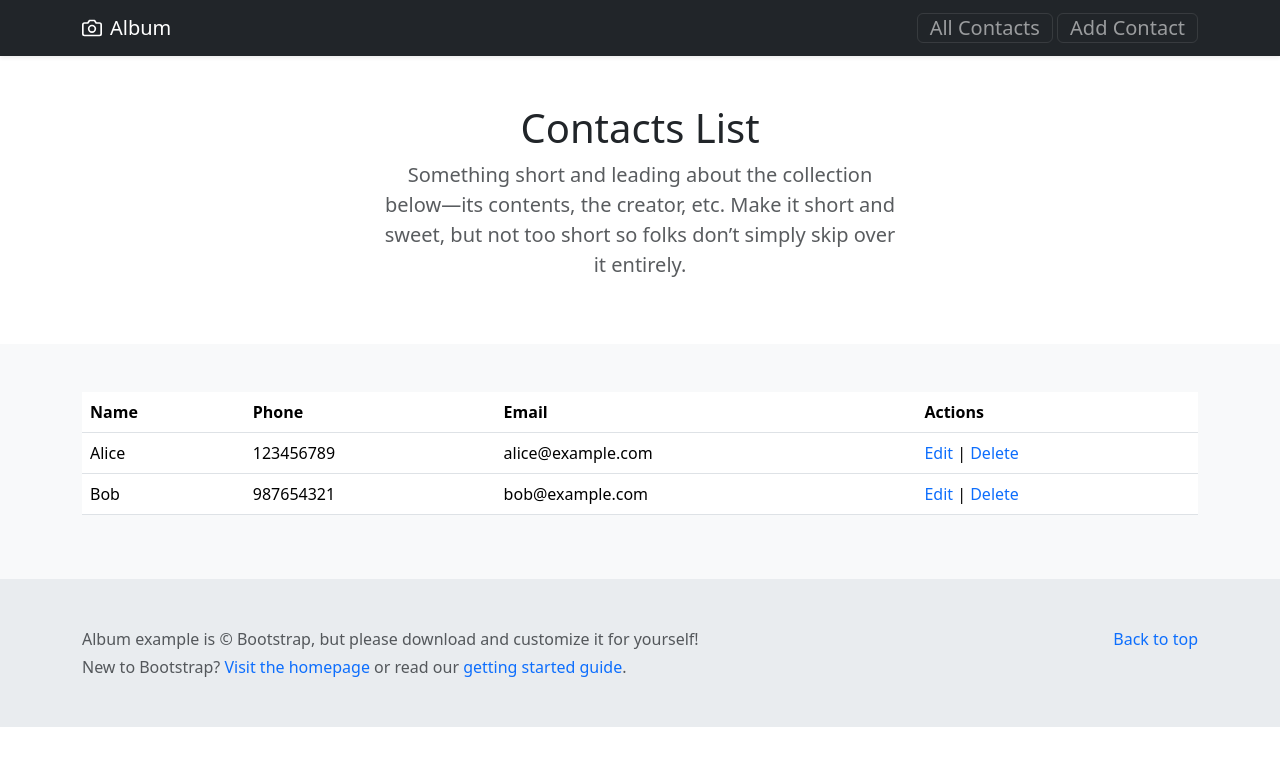
After one commit to NeZur21/pythonProject, a Flask app: page /all_contacts in a window 1280 px wide. The commit adds this page. Shown: the top 766 px of the page. Run offline with Flask 3, Linux system fonts and the light colour scheme.

Commit message:
new html templates, new code

```diff
--- a/app.py
+++ b/app.py
@@ -5,10 +5,27 @@ from flask import render_template
 
 app = flask.Flask(__name__)
 
+class Contact:
+    def __init__(self, id, name, phone, email):
+        self.id = id
+        self.name = name
+        self.phone = phone
+        self.email = email
+
+
+contacts = [
+    Contact(1, "Alice", "123456789", "alice@example.com"),
+    Contact(2, "Bob", "987654321", "bob@example.com")
+]
+
 @app.route('/')
 def contact_list():
     return render_template('base.html')
 
+@app.route('/all_contacts')
+def all_contacts():
+    return render_template('contacts.html', contacts=contacts)
+
 
 if __name__ == '__main__':
     app.run(debug=True)
--- a/templates/base.html
+++ b/templates/base.html
@@ -7,21 +7,44 @@
   <link rel="stylesheet" href="{{ url_for('static', filename='css/styles.css') }}">
   <link rel="stylesheet" href="https://cdn.jsdelivr.net/npm/bootstrap@5.3.3/dist/css/bootstrap.min.css">
   <title>Title</title>
+  <style>
+   a {
+    text-decoration: none
+   }
+  </style>
 </head>
 <body>
-  <header>
+  <header class='bg-light'>
     <div class="navbar navbar-dark bg-dark shadow-sm">
     <div class="container">
-      <a href="#" class="navbar-brand d-flex align-items-center">
+      <a href="#" class="fw-light navbar-brand d-flex align-items-center">
         <svg xmlns="http://www.w3.org/2000/svg" width="20" height="20" fill="none" stroke="currentColor" stroke-linecap="round" stroke-linejoin="round" stroke-width="2" aria-hidden="true" class="me-2" viewBox="0 0 24 24"><path d="M23 19a2 2 0 0 1-2 2H3a2 2 0 0 1-2-2V8a2 2 0 0 1 2-2h4l2-3h6l2 3h4a2 2 0 0 1 2 2z"></path><circle cx="12" cy="13" r="4"></circle></svg>
         <strong>Album</strong>
       </a>
-      <nav>
-        <button class='navbar-toggler' href="{{ url_for('contact_list') }}">All Contacts</button>
-            <button class='navbar-toggler' href="{{ url_for('contact_list') }}">Add Contact</button>
-      </nav>
+      <div>
+        <a href="{{ url_for('all_contacts') }}">
+          <button class='fw-light navbar-toggler' type="button" data-bs-toggle="collapse" data-bs-target="#navbarNav" aria-controls="navbarNav" aria-expanded="false" aria-label="Toggle navigation">All Contacts</button>
+        </a>
+        <a href="{{ url_for('contact_list') }}">
+          <button class='fw-light navbar-toggler' type="button" data-bs-toggle="collapse" data-bs-target="#navbarNav" aria-controls="navbarNav" aria-expanded="false" aria-label="Toggle navigation">Add Contact</button>
+        </a>
+      </div>
     </div>
-  </div>
+    </div>
   </header>
+  <main>
+    {% block content %}
+        {% endblock %}
+  </main>
+
+  <footer class="fw-light bg-body-secondary text-body-secondary py-5">
+    <div class="container">
+      <p class="float-end mb-1">
+        <a href="#">Back to top</a>
+      </p>
+      <p class="mb-1">Album example is © Bootstrap, but please download and customize it for yourself!</p>
+      <p class="mb-0">New to Bootstrap? <a href="/">Visit the homepage</a> or read our <a href="/docs/5.3/getting-started/introduction/">getting started guide</a>.</p>
+    </div>
+  </footer>
 </body>
 </html>
--- /dev/null
+++ b/templates/contacts.html
@@ -0,0 +1,35 @@
+{% extends 'base.html' %}
+
+{%block content %}
+<div class="row bg-body-firstly py-lg-5 text-center">
+    <h1 class="fw-light">Contacts List</h1>
+    <p class="lead text-body-secondary col-lg-5 col-md-8 mx-auto fw-light">Something short and leading about the collection below—its contents, the creator, etc. Make it short and sweet, but not too short so folks don’t simply skip over it entirely.</p>
+</div>
+
+<div class="album bg-body-tertiary py-5">
+    <div class="container">
+    <table class="fw-light table">
+    <tr>
+        <th>Name</th>
+        <th>Phone</th>
+        <th>Email</th>
+        <th>Actions</th>
+    </tr>
+    {% for contact in contacts %}
+    <tr>
+        <td>{{ contact.name }}</td>
+        <td>{{ contact.phone }}</td>
+        <td>{{ contact.email }}</td>
+        <td>
+            <a href="{{ url_for('contact_list', contact_id=contact.id) }}">Edit</a> |
+            <a href="{{ url_for('contact_list', contact_id=contact.id) }}" onclick="return confirm('Are you sure?')">Delete</a>
+        </td>
+    </tr>
+    {% endfor %}
+</table>
+</div>
+</div>
+
+
+
+{% endblock %}
```
Also changed, not shown: templates/index.html (added, +27 -0 lines).
